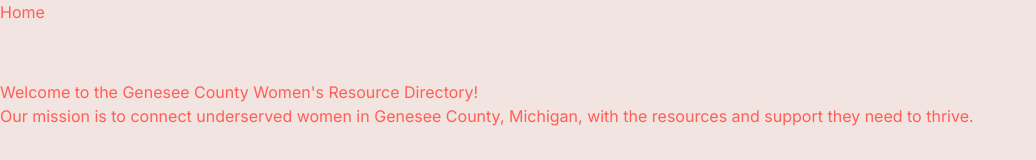
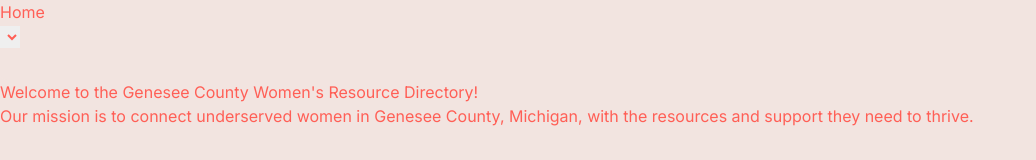
Before and after one commit to YouGuavas/gencowomen, a Next.js app: page / in a window 1280 px wide. Shown: the top 160 px of the page, without its empty margins (0-1036 px from the left). Built offline with nearby package versions, Linux system fonts and the light colour scheme.

Commit message:
Add Dropdown

```diff
--- /dev/null
+++ b/components/Dropdown.tsx
@@ -0,0 +1,9 @@
+import styles from '../styles/components/Dropdown.module.css';
+
+export function Dropdown({ submenu }: any) {
+	return (
+		<ul className={`${styles.dropdown}`}>
+			<li>hi</li>
+		</ul>
+	);
+}
--- a/components/Nav.tsx
+++ b/components/Nav.tsx
@@ -1,4 +1,27 @@
 import styles from '../styles/components/Nav.module.css';
+import navLinks from '../data/nav.json';
+import { Dropdown } from './Dropdown';
 export function Nav() {
-	return <nav className={`${styles.nav}`}>Home</nav>;
+	const renderNavLink = (link: any) => {
+		if (link.urls) {
+			return (
+				<select>
+					{link.urls.map((submenu: any, index: number) => {
+						return <Dropdown submenu={submenu} key={index} />;
+					})}
+				</select>
+			);
+		} else if (link.url) {
+			return <a href={link.url}>{link.text}</a>;
+		}
+	};
+	return (
+		<nav className={`${styles.nav}`}>
+			<ul>
+				{navLinks.map((link, index) => {
+					return <li key={index}>{renderNavLink(link)}</li>;
+				})}
+			</ul>
+		</nav>
+	);
 }
--- /dev/null
+++ b/data/nav.json
@@ -0,0 +1,4 @@
+[
+	{ "text": "Home", "url": "/" },
+	{ "text": "Education", "urls": [{ "text": "GED", "url": "/education/ged" }] }
+]
--- /dev/null
+++ b/styles/components/Dropdown.module.css
@@ -0,0 +1,2 @@
+.dropdown {
+}
```
